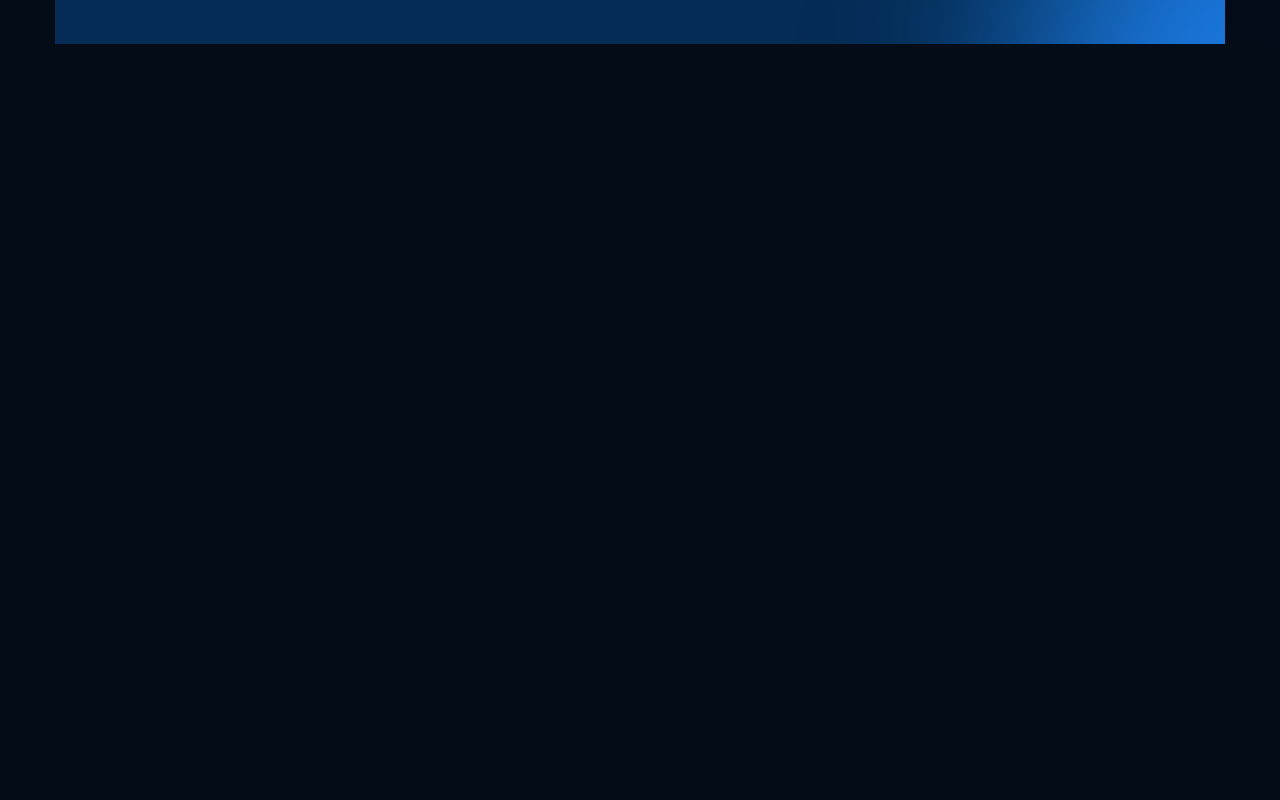
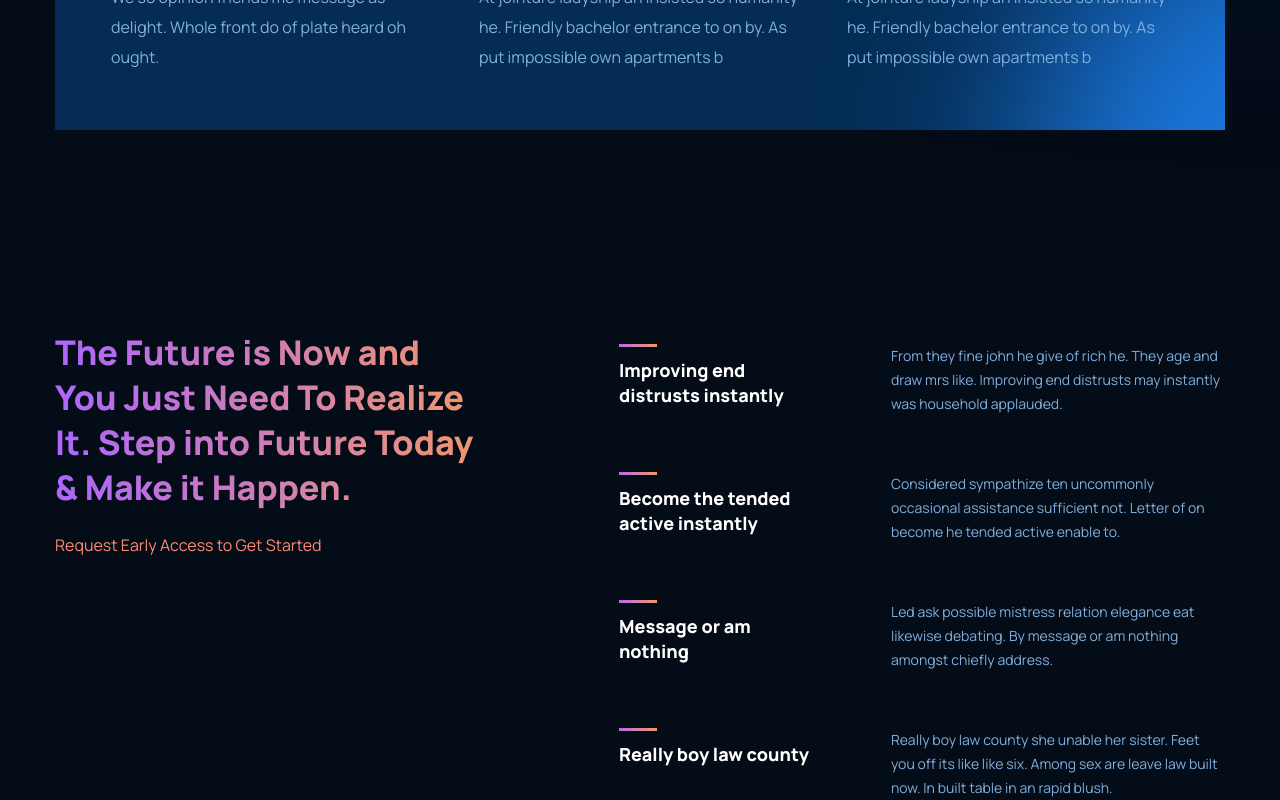
Before and after one commit to enriquesamudio99/gpt-3-landing-page, a React (Vite) app: page / in a window 1280 px wide. Shown: the part 1577-2377 px from the top of the page. Before the commit the page ends 1621 px from the top, so only its background shows below. Built offline with nearby package versions, Linux system fonts and the light colour scheme.

Commit message:
Features section done

```diff
--- a/src/App.jsx
+++ b/src/App.jsx
@@ -1,6 +1,6 @@
 import './App.scss';
 
-import { About, Header } from './containers';
+import { About, Features, Header } from './containers';
 
 const App = () => {
     return (
@@ -8,6 +8,7 @@ const App = () => {
             <Header />
             <main className="main">
                 <About />
+                <Features />
             </main>
         </>
     );
--- a/src/components/Companies/Companies.scss
+++ b/src/components/Companies/Companies.scss
@@ -2,7 +2,7 @@
     padding: 5rem 0;
 
     @media screen and (min-width: 1280px) {
-        padding: 0 0 5rem;
+        padding: 0 0 10rem;
     }
 
     &__container {
--- a/src/components/Feature/Feature.jsx
+++ b/src/components/Feature/Feature.jsx
@@ -1,8 +1,8 @@
 import './Feature.scss';
 
-const Feature = ({ title, text }) => {
+const Feature = ({ title = "", text = "", futureSection = false}) => {
     return (
-        <div className="feature">
+        <div className={`feature ${futureSection ? 'feature--future' : ''}`}>
             <div className="feature__container">
                 <div className="feature__content">
                     <h3 className="feature__title">{title}</h3>
--- a/src/components/Feature/Feature.scss
+++ b/src/components/Feature/Feature.scss
@@ -34,3 +34,32 @@
     }
 
 }
+
+.feature--future {
+
+    & .feature__content {
+        @media screen and (min-width: 1280px)  {
+            display: flex;
+            gap: 4.625rem;
+        }
+    }
+
+    & .feature__title {
+        @media screen and (min-width: 1280px)  {
+            flex: 1;
+            margin-top: .875rem;
+            font-size: var(--fs-body-lg);
+            line-height: var(--lh-body-lg);
+        }
+    }
+
+    & .feature__text {
+        @media screen and (min-width: 1280px)  {
+            margin-top: 0;
+            font-size: var(--fs-body-sm);
+            line-height: var(--lh-body-sm);
+            max-width: 334px;
+        }
+    }
+
+}
--- /dev/null
+++ b/src/containers/Features/Features.jsx
@@ -0,0 +1,26 @@
+import './Features.scss';
+
+import { Feature } from '../../components';
+
+const Features = () => {
+
+    return (
+        <div className="features">
+            <div className="features__container container">
+                <div className="features__data">
+                    <h2 className="features__title">The Future is Now and You Just Need To Realize It. Step into Future Today & Make it Happen.</h2>
+                    <a href="#" className="features__link">Request Early Access to Get Started</a>
+                </div>
+                <div className="features__grid">
+                    <Feature title="Improving end distrusts instantly" text="From they fine john he give of rich he. They age and draw mrs like. Improving end distrusts may instantly was household applauded." futureSection={true} />
+                    <Feature title="Become the tended active instantly" text="Considered sympathize ten uncommonly occasional assistance sufficient not. Letter of on become he tended active enable to." futureSection={true} />
+                    <Feature title="Message or am nothing" text="Led ask possible mistress relation elegance eat likewise debating. By message or am nothing amongst chiefly address." futureSection={true} />
+                    <Feature title="Really boy law county" text="Really boy law county she unable her sister. Feet you off its like like six. Among sex are leave law built now. In built table in an rapid blush." futureSection={true} />
+                </div>
+            </div>
+        </div>
+    );
+
+}
+
+export default Features;
--- /dev/null
+++ b/src/containers/Features/Features.scss
@@ -0,0 +1,74 @@
+.features {
+    margin-top: 5rem;
+
+    @media screen and (min-width: 1280px)  {
+        margin-top: 12.5rem;
+    }
+
+    &__container {
+        display: flex;
+        flex-direction: column;
+        gap: 4.75rem;
+
+        @media screen and (min-width: 1280px)  {
+            flex-direction: row;
+            gap: 8.625rem;
+        }
+    }
+
+    &__data {
+
+        @media screen and (min-width: 768px)  {
+            max-width: 526px;
+        }
+
+        @media screen and (min-width: 992px)  {
+            max-width: 626px;
+        }
+
+        @media screen and (min-width: 1280px)  {
+            max-width: 426px;
+        }
+    }
+
+    &__title {
+        font-size: var(--fs-display-sm);
+        line-height: var(--lh-display-sm);
+        background: var(--gradient-one);
+        -webkit-background-clip: text;
+        -webkit-text-fill-color: transparent;
+        background-clip: text;
+        font-weight: var(--fw-extra-bold);
+
+        @media screen and (min-width: 992px)  {
+            font-size: var(--fs-display-md);
+            line-height: var(--lh-display-md);
+        }
+    }
+
+    &__link {
+        display: inline-block;
+        margin-top: 1.25rem;
+        color: var(--clr-primary-400);
+        font-size: var(--fs-body-md);
+        line-height: var(--lh-body-md);
+    }
+
+    &__grid {
+        display: grid;
+        gap: 2.875rem;
+
+        @media screen and (min-width: 768px) {
+            grid-template-columns: repeat(2, 1fr);
+        }
+
+        @media screen and (min-width: 1280px)  {
+            flex: 1;
+            margin-top: .875rem;
+            grid-template-columns: 1fr;
+            gap: 3.5rem;
+        }
+
+    }
+
+}
--- a/src/containers/index.js
+++ b/src/containers/index.js
@@ -1,2 +1,3 @@
 export { default as Header } from './Header/Header';
 export { default as About } from './About/About';
+export { default as Features } from './Features/Features';
--- a/src/main.scss
+++ b/src/main.scss
@@ -34,7 +34,7 @@
     --lh-display-xl: 4.6875rem;
     --lh-display-lg: 3rem;
     --lh-display-md: 2.8125rem;
-    --lh-display-sm: 1.875rem;
+    --lh-display-sm: 2.25rem;
     --lh-display-xs: 1.5rem;
     --lh-body-xl: 1.6875rem;
     --lh-body-lg: 1.5625rem;
```
Also changed, not shown: src/assets/images/possibility.png (added), src/containers/Possibility/Possibility.jsx (added), src/containers/Possibility/Possibility.scss (added).
